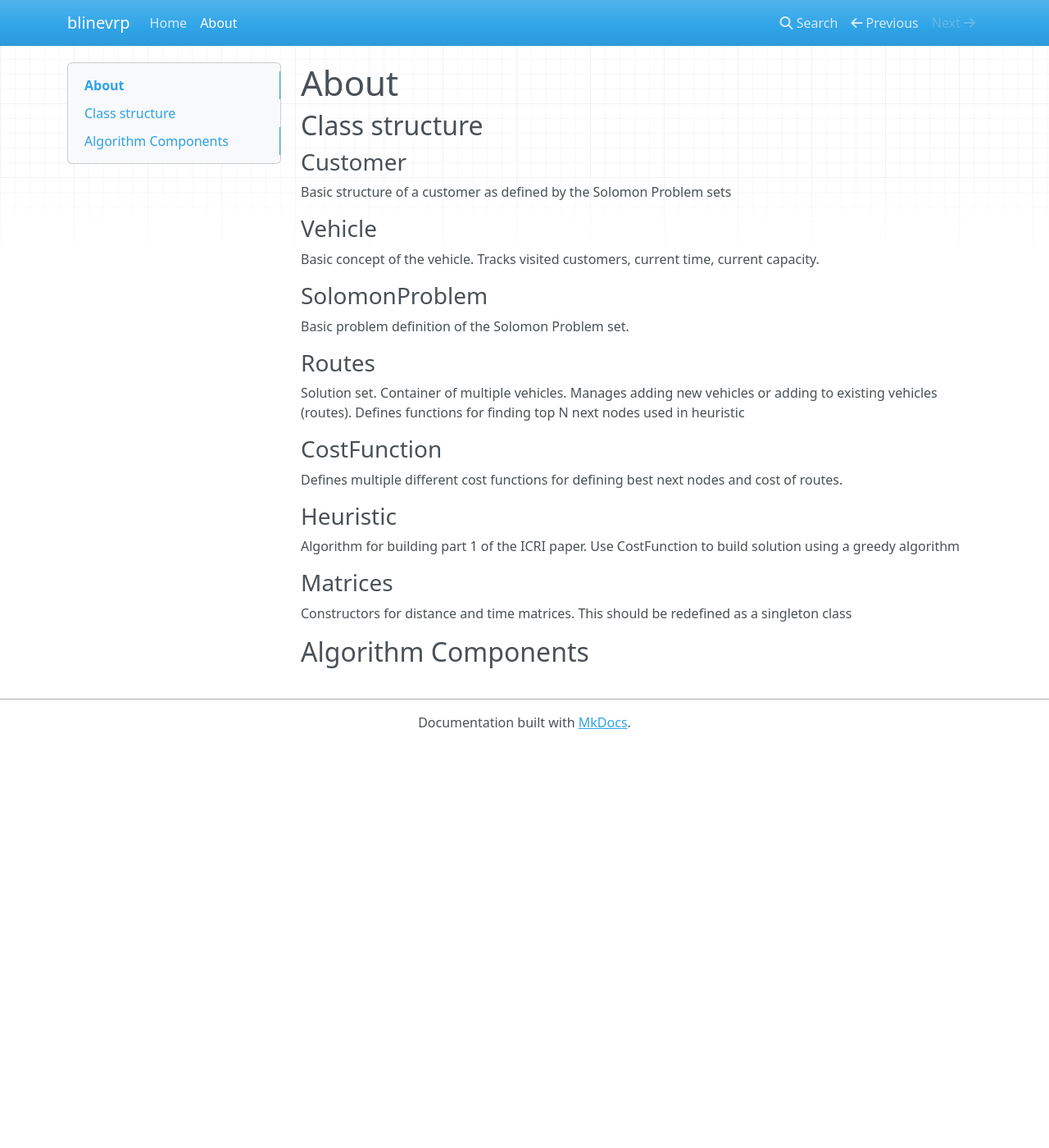
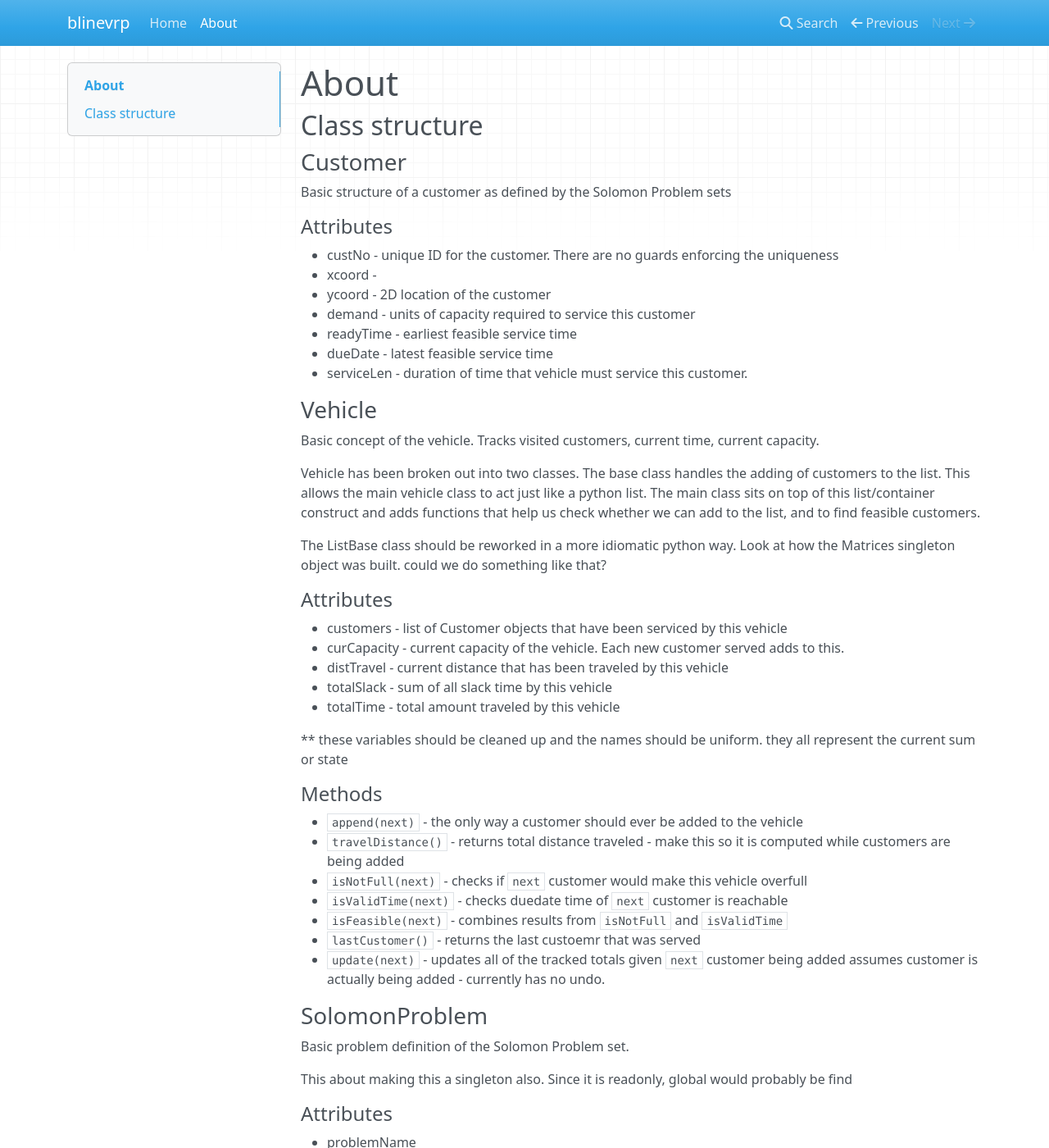
Before and after one commit to sauln/ICRI, an MkDocs documentation site: the page built from docs/about.md, in a window 1280 px wide and 1400 px high. Shown: the whole window at 82% size. Built offline with MkDocs 1.6.1, drawn with Linux system fonts in a browser that asks for light colours; nearby versions of some CDN libraries; old or Windows-style settings are respelled for this version of MkDocs; some of the changed text lies outside the part shown.

Commit message:
Small changes, comments, nuances in code. Bulking out documentation

```diff
--- a/docs/about.md
+++ b/docs/about.md
@@ -5,31 +5,110 @@
 ### Customer
 Basic structure of a customer as defined by the Solomon Problem sets
 
+#### Attributes
+* custNo - unique ID for the customer. There are no guards enforcing the uniqueness
+* xcoord -
+* ycoord - 2D location of the customer
+* demand - units of capacity required to service this customer
+* readyTime - earliest feasible service time
+* dueDate - latest feasible service time
+* serviceLen - duration of time that vehicle must service this customer.
+
 ### Vehicle
 Basic concept of the vehicle.  Tracks visited customers, current time, current capacity.
 
+Vehicle has been broken out into two classes.  The base class handles the adding of
+customers to the list.  This allows the main vehicle class to act just like a
+python list.  The main class sits on top of this list/container construct and adds
+functions that help us check whether we can add to the list, and to find feasible customers.
+
+The ListBase class should be reworked in a more idiomatic python way. Look at how the
+Matrices singleton object was built.  could we do something like that?
+
+
+
+#### Attributes
+* customers - list of Customer objects that have been serviced by this vehicle
+* curCapacity - current capacity of the vehicle. Each new customer served adds to this.
+* distTravel - current distance that has been traveled by this vehicle
+* totalSlack - sum of all slack time by this vehicle
+* totalTime - total amount traveled by this vehicle
+
+** these variables should be cleaned up and the names should be uniform. they all
+represent the current sum or state
+
+#### Methods
+* `append(next)` - the only way a customer should ever be added to the vehicle
+* `travelDistance()` - returns total distance traveled - make this so it is computed while
+customers are being added
+* `isNotFull(next)` - checks if `next` customer would make this vehicle overfull
+* `isValidTime(next)` - checks duedate time of `next` customer is reachable
+* `isFeasible(next)` - combines results from `isNotFull` and `isValidTime`
+* `lastCustomer()` - returns the last custoemr that was served
+* `update(next)` - updates all of the tracked totals given `next` customer being added
+    assumes customer is actually being added - currently has no undo.
+
+
 ### SolomonProblem
 Basic problem definition of the Solomon Problem set.
+
+This about making this a singleton also.  Since it is readonly, global would probably be find
+
+#### Attributes
+* problemName
+* numVehicles
+* capacity
+* customers
+
 
 ### Routes
 Solution set.  Container of multiple vehicles.  Manages adding new vehicles or
 adding to existing vehicles (routes). Defines functions for finding top N next nodes
 used in heuristic
 
+One confusing aspect of this class is that it always has a vehicle that is at the depot.
+This represents a vehicle that is ready to leave at a moments notice.  It also makes it
+much easier to find the best next nodes, because we can look at the cost of leaving
+from the depot just the same as from a customer.
+
+Please cut out the list aspects of this class into a generic class that is used by both
+Routes and Vehicle
+
+
+
+#### Attributes
+* sp - reference to the solomon problem that this solution was designed for
+* vList - list of vehicles
+
+#### Methods
+
+
 ### CostFunction
 Defines multiple different cost functions for defining best next nodes and cost of routes.
+#### Attributes
+
+#### Methods
+
 
 ### Heuristic
 Algorithm for building part 1 of the ICRI paper.  Use CostFunction to build solution
 using a greedy algorithm
+#### Attributes
+
+#### Methods
+
 
 ### Matrices
 Constructors for distance and time matrices.  This should be redefined as a singleton class
 
-###
+This is a singleton class.  Summon by an instantiation:
 
+`m = Matrices()`
 
+To build the matrices, supply a list of customers to the build function
 
+`m.build(customers)`
 
+#### Attributes
 
-## Algorithm Components
+#### Methods
```
Also changed, not shown: 3 other files.
